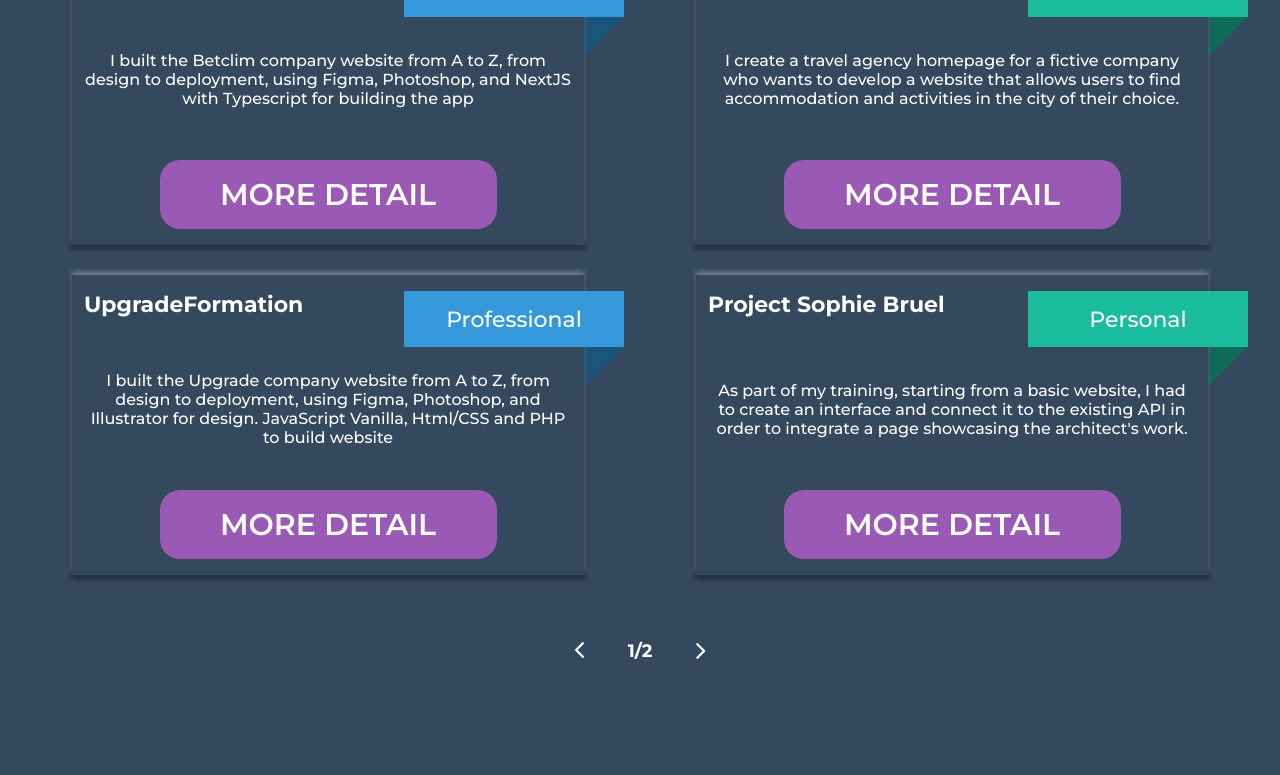
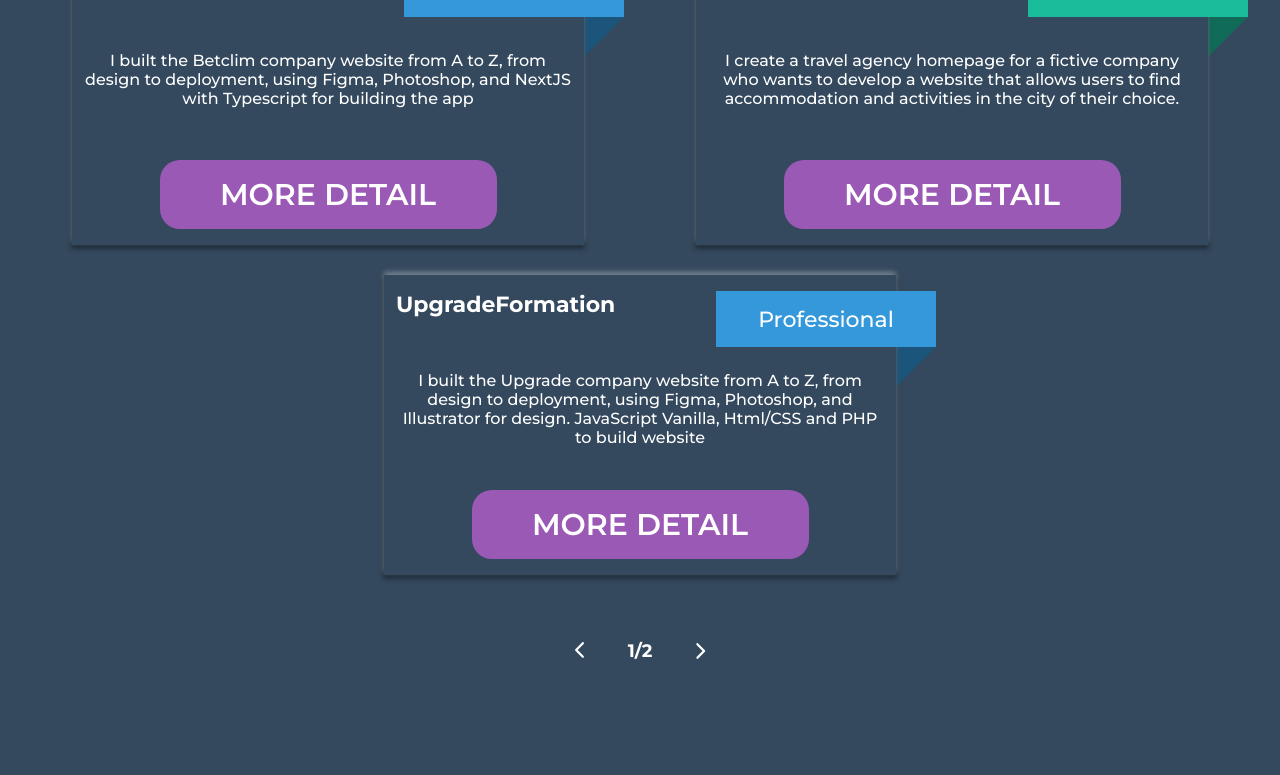
Before and after one commit to doumzir/Codemdoum, a React (Vite) app: page / in a window 1280 px wide. Shown: the part 1727-2502 px from the top of the page. Built offline with nearby package versions, Linux system fonts and the light colour scheme.

Commit message:
Writting some projet, remove html project and change the  number of project per table

```diff
--- a/src/assets/section/Project.tsx
+++ b/src/assets/section/Project.tsx
@@ -45,7 +45,7 @@
         text: "As part of my training, starting from a basic website, I had to create an interface and connect it to the existing API in order to integrate a page showcasing the architect's work.",
         button: 2,
         description: 'During my training, starting with a basic backend, API, and a prototype, I was tasked with developing the frontend while adhering to the Figma prototype. Firstly, I created a project presentation page and implemented a category filter for the projects in JavaScript, allowing them to be filtered with a click. Next, I coded the login page, initially integrating it based on the prototype and later working on authentication and redirection. Upon successful login, I incorporated certain visible elements to trigger a modal, which I also integrated. Once the modal was open, I implemented a dynamic JavaScript form for adding and modifying projects, interacting with the API based on the received response, and providing the ability to delete projects.',
-        technoProjet: ['NodeJS', 'Javascript',]
+        technoProjet: ['Javascript', 'Html', 'CSS'],
 
     },
     {
@@ -53,22 +53,13 @@
         title: "Project Backend",
         text: "As part of my training, building upon a basic front-end, I developed a REST API using Node.js to manage a grading book system and implemented image optimization during the import process.",
         button: 2,
-        description: 'truc',
-        technoProjet: ['Sass', 'React']
+        description: 'For this project, my task was to develop the backend of a book rating website. I began by creating my Express server and then constructed my API (CRUD) with MongoDB. Once I established the routes and connected my Express application to the NoSQL database, I focused on authentication and encryption of private information. Finally, I handled user file management in the application, paying attention to optimizing the uploaded images, and implemented a book rating system based on overall user ratings.',
+        technoProjet: ['NodeJS', 'Express', 'Mongoose'],
 
     },
+
     {
         id: 6,
-        title: "Project Bookie",
-        text: "I create a travel agency homepage for a fictive company who wants to develop a website that allows users to find accommodation and activities in the city of their choice.",
-        button: 2,
-        description: 'truc',
-        technoProjet: ['Sass', 'React'],
-
-        url: 'https://booki-fawn.vercel.app/'
-    },
-    {
-        id: 7,
         title: "Project optimisation",
         text: "Conducted a thorough website audit for photographer Nina Carducci, optimizing performance and SEO. Addressed client requests by resolving technical issues. Implemented ongoing enhancements, including HTML restructuring and meta tag optimization, to improve overall online visibility.",
         button: 2,
@@ -84,7 +75,8 @@
 
 const Project = () => {
     const [selectedCategory, setSelectedCategory] = useState("All"); // Par défaut, "All" est sélectionné
-    const [indexArray, setIndexArray] = useState(4);
+    const [indexArray, setIndexArray] = useState(3);
+    console.log(projects.length)
     const filteredProjects = selectedCategory === "All"
         ? projects
         : projects.filter(project =>
@@ -115,11 +107,14 @@
             <p className="chooseCategory">Choose your category {icon}</p>
             <Filter stateCategory={handleCategoryChange} selectedCategory={selectedCategory}/>
             <div className="projectContainer">
-                {projectDisplay.length < 4 ? projectDisplay.slice(0, 4) : projectDisplay.slice((indexArray - 4), indexArray)}
+                {projectDisplay.length <= 3 ? projectDisplay.slice(0, 3) : projectDisplay.slice((indexArray - 3), indexArray)}
             </div>
-            <p className={projectDisplay.length > 4 ? "carrousel" : "noneCarrousel"}><span
-                onClick={() => indexArray - 4 > 0 ? setIndexArray(indexArray - 4) : setIndexArray(projectDisplay.length + (4 - (projectDisplay.length % 4)))}>{carrouselIcon}</span>{Math.floor(indexArray / 4)}/{Math.floor((projectDisplay.length + 4) / 4)}<span
-                onClick={() => indexArray < projectDisplay.length ? setIndexArray(indexArray + 4) : setIndexArray(4)}>{carrouselIcon}</span>
+            <p className={projectDisplay.length > 3 ? "carrousel" : "noneCarrousel"}>
+                <span
+                    onClick={() => indexArray - 3 > 0 ? setIndexArray(indexArray - 3) : setIndexArray(projectDisplay.length + (3 - (projectDisplay.length % 3)))}>{carrouselIcon}</span>
+                {Math.floor(indexArray / 3)}/{Math.floor((projectDisplay.length +2) / 3)}
+                <span
+                    onClick={() => indexArray < projectDisplay.length ? setIndexArray(indexArray + 3) : setIndexArray(3)}>{carrouselIcon}</span>
             </p>
         </section>
     );
--- a/src/assets/style/card.scss
+++ b/src/assets/style/card.scss
@@ -21,7 +21,7 @@
     height: fit-content;
   }
   /*
-  .button{
+  .button {
     height: 50px;
     width: 300px;
     font-size: 20px;
@@ -29,7 +29,8 @@
     display: flex;
     align-items: center;
     justify-content: center;
-  }*/
+  }
+  */
   h2 {
     font-size: 22px;
     font-weight: bold;
```
